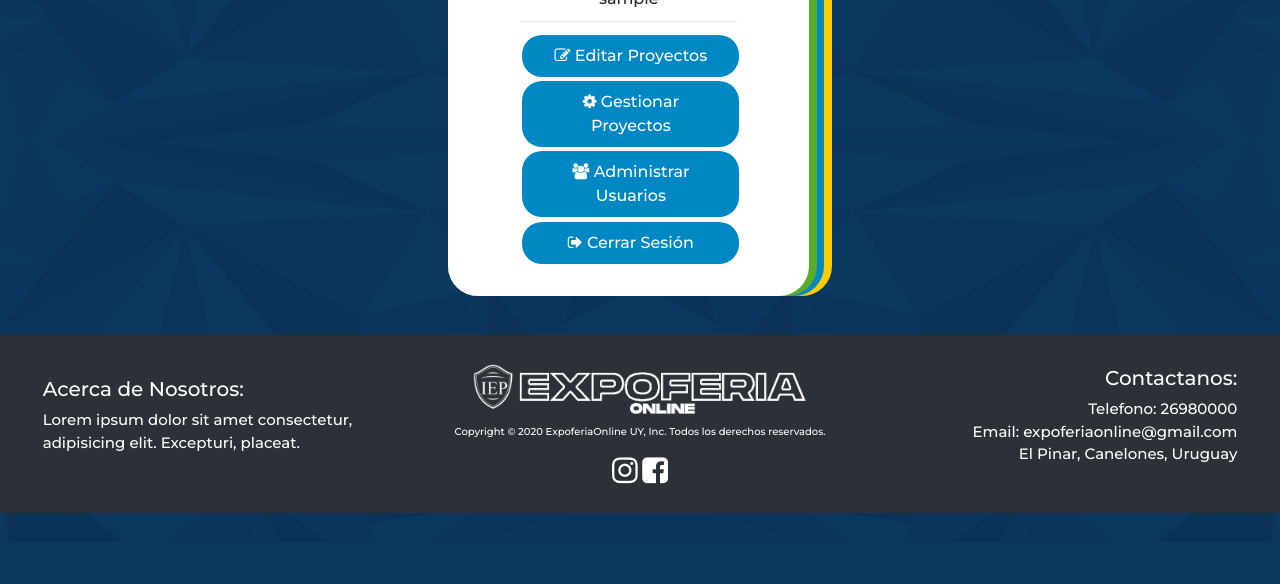
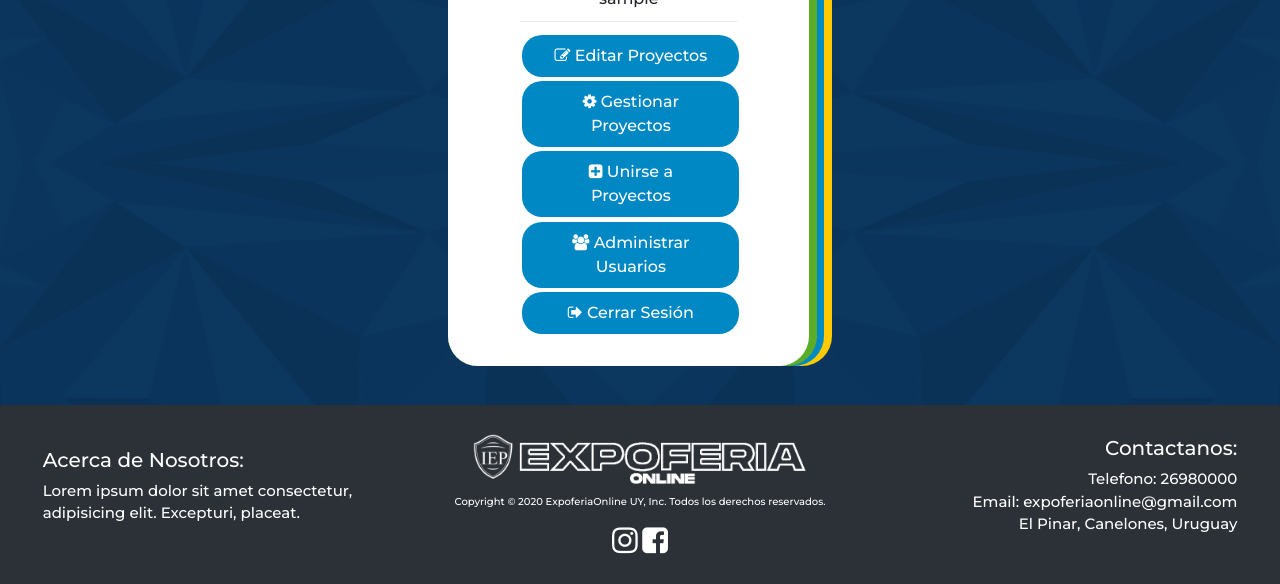
Before and after one commit to JuaniiAndresM/ExpoferiaOnline, a PHP site: page /Proyectos/Panel.php in a window 1280 px wide. Shown: the part 258-842 px from the top of the page. Before the commit the page ends 771 px from the top, so only its background shows below. Run offline with PHP 8.4, Linux system fonts and the light colour scheme; the visitor is signed in with stand-in values (Sample User, id 1); data that the repository does not hold is empty; some libraries are stand-ins or nearby versions.

Commit message:
BotonFrame

```diff
--- a/Proyectos/Panel.php
+++ b/Proyectos/Panel.php
@@ -90,6 +90,13 @@
                   >
                 </li>
                 <li>
+                  <a href="/ExpoferiaOnline/Proyectos/EditarProyectos.php" style="<?php echo $prof ?>"
+                    ><button class="botonPanel">
+                      <i class="fa">&#xf0fe;</i> Unirse a Proyectos
+                    </button></a
+                  >
+                </li>
+                <li>
                   <a href="/ExpoferiaOnline/Admin.html" style="<?php echo $admin ?>"
                     ><button class="botonPanel">
                       <i class="fa">&#xf0c0;</i> Administrar Usuarios
```
